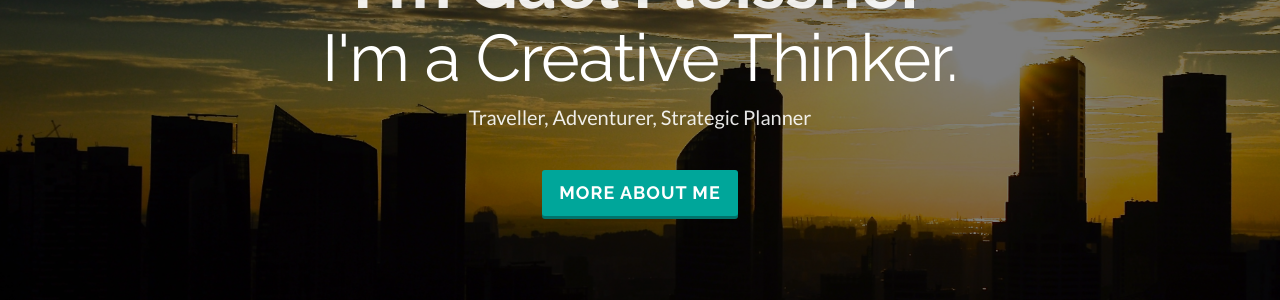
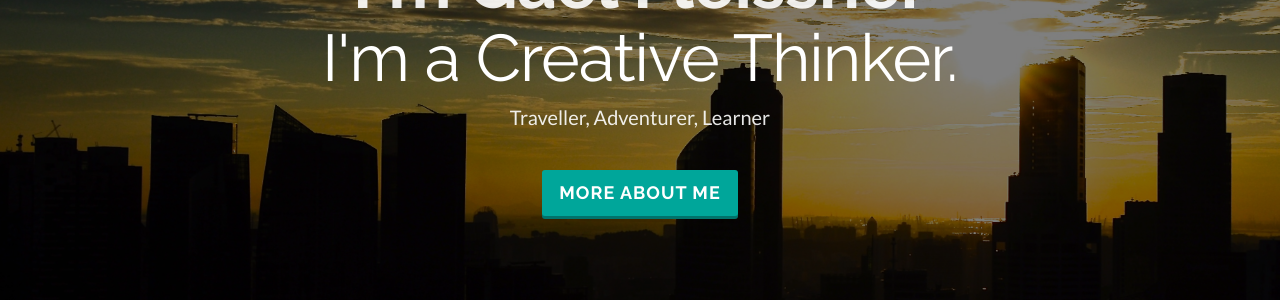
Before and after one commit to clearcareer/GaelFleissner, a Jekyll site: the page built from index.html, in a window 1280 px wide and 900 px high. Shown: the part 336-636 px from the top of the window. Built offline with Jekyll 4.4.1, drawn with Linux system fonts in a browser that asks for light colours; some web fonts are replaced.

Commit message:
Updated '/index.html' via CloudCannon

```diff
--- a/index.html
+++ b/index.html
@@ -104,7 +104,7 @@
 
                 </span></h1>
 
-                <p class="editable">Traveller, Adventurer, Strategic Planner</p>
+                <p class="editable">Traveller, Adventurer, Learner</p>
 
                 <div class="page-scroll">
                     <a href="#profile" class="btn btn-lg btn-custom">
```
